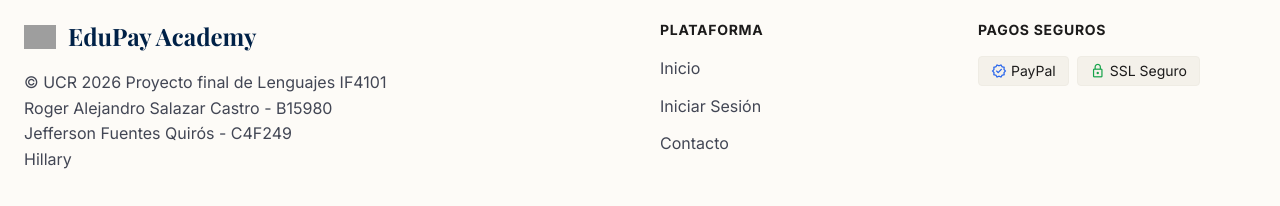
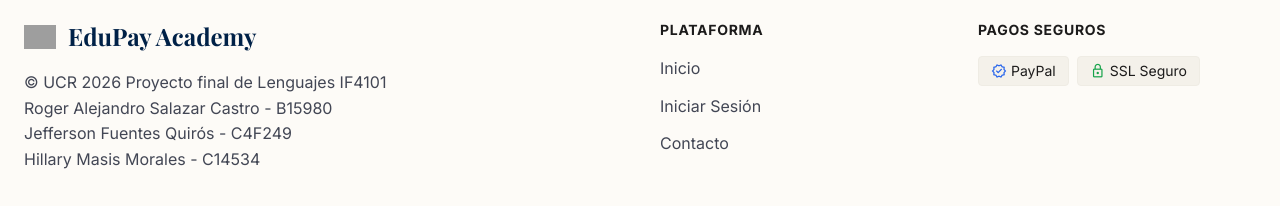
Before and after one commit to xandro2021/PrototipoFrontLenguajesFinal, a website built with Vite: page index.html in a window 1280 px wide. Shown: the part 2249-2455 px from the top of the page. Built offline with nearby package versions, Linux system fonts and the light colour scheme; grey boxes are pictures that could not be loaded.

Commit message:
Fin Landing

```diff
--- a/index.html
+++ b/index.html
@@ -370,7 +370,7 @@
                     © UCR 2026 Proyecto final de Lenguajes IF4101 <br />
                     Roger Alejandro Salazar Castro - B15980 <br />
                     Jefferson Fuentes Quirós - C4F249 <br />
-                    Hillary
+                    Hillary Masis Morales - C14534
                 </p>
             </div>
             <!-- Links Column -->
```
